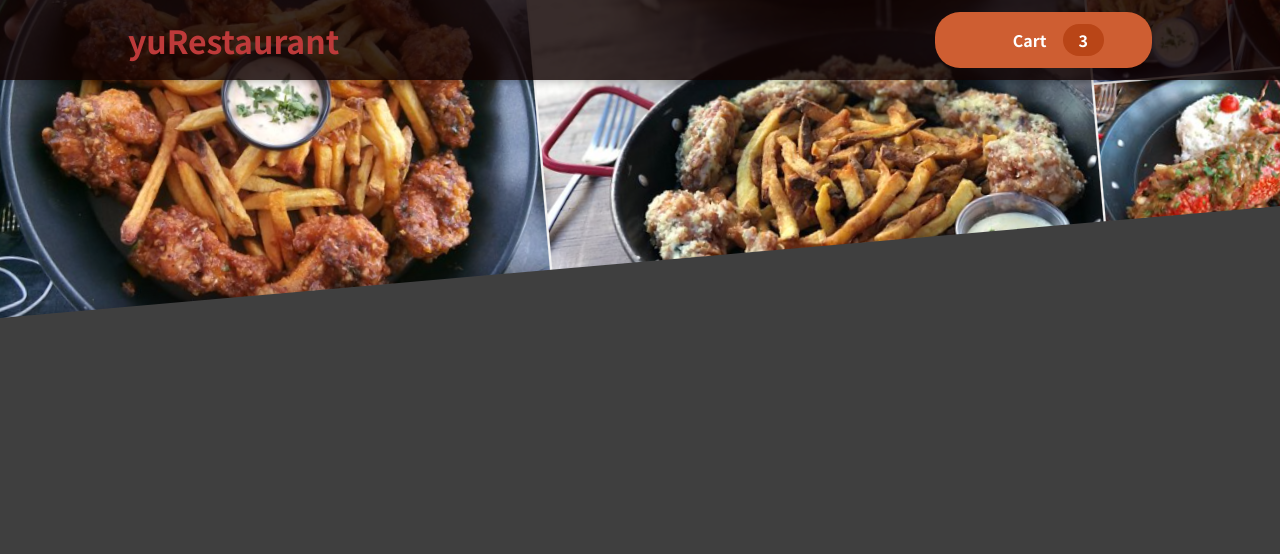
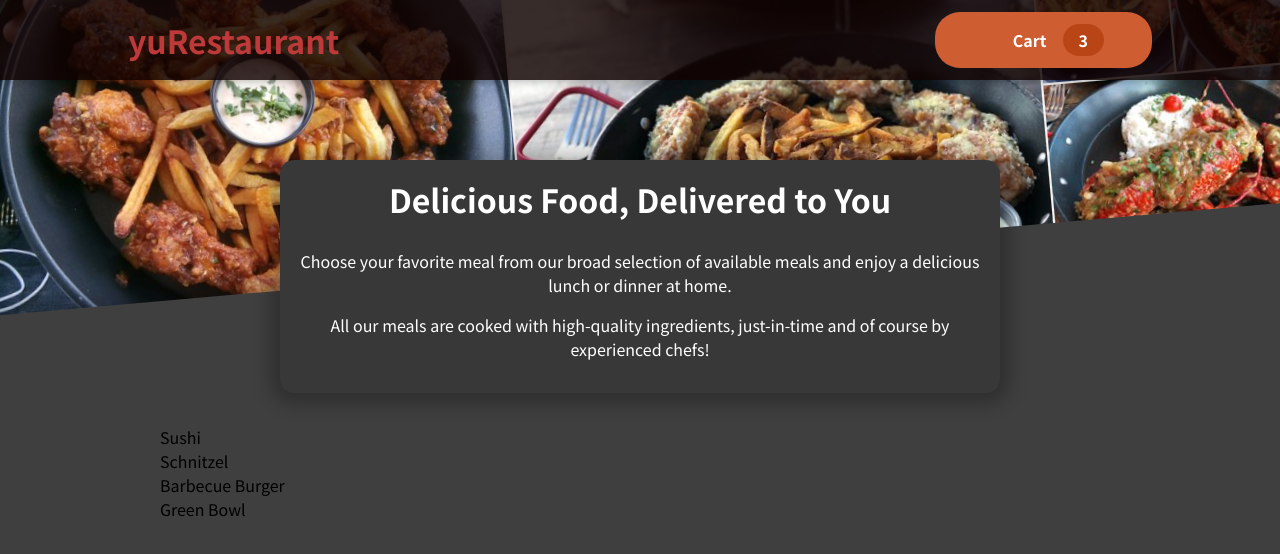
Before and after one commit to yurisokolovicz/yuRestaurant, a React (Create React App) app: page / in a window 1280 px wide. Shown: the top 554 px of the page. Built offline with nearby package versions, Linux system fonts and the light colour scheme; some icons are missing.

Commit message:
Adding a "Meals" Component

```diff
--- a/src/App.js
+++ b/src/App.js
@@ -1,10 +1,14 @@
 import { Fragment } from 'react';
 import Header from './components/Layout/Header';
+import Meals from './components/Meals/Meals';
 
 function App() {
     return (
         <Fragment>
             <Header />
+            <main>
+                <Meals />
+            </main>
         </Fragment>
     );
 }
--- a/src/components/Layout/Header.js
+++ b/src/components/Layout/Header.js
@@ -1,5 +1,5 @@
 import React, { Fragment } from 'react';
-import mealsImage from '../../assets/mealsb.png';
+import mealsImage from '../../assets/menu.png';
 import styles from './Header.module.css';
 import HeaderCartButton from './HeaderCartButton';
 
--- a/src/components/Layout/Header.module.css
+++ b/src/components/Layout/Header.module.css
@@ -22,7 +22,7 @@
 }
 
 .main-image img {
-    width: 110%;
+    width: 105%;
     height: 100%;
     object-fit: cover;
     transform: rotateZ(-5deg) translateY(-4rem) translateX(-1rem);
--- /dev/null
+++ b/src/components/Meals/AvailableMeals.js
@@ -0,0 +1,40 @@
+import styles from './AvailableMeals.module.css';
+
+const DUMMY_MEALS = [
+    {
+        id: 'm1',
+        name: 'Sushi',
+        description: 'Finest fish and veggies',
+        price: 22.99
+    },
+    {
+        id: 'm2',
+        name: 'Schnitzel',
+        description: 'A german specialty!',
+        price: 16.5
+    },
+    {
+        id: 'm3',
+        name: 'Barbecue Burger',
+        description: 'American, raw, meaty',
+        price: 12.99
+    },
+    {
+        id: 'm4',
+        name: 'Green Bowl',
+        description: 'Healthy...and green...',
+        price: 18.99
+    }
+];
+
+const AvailableMeals = () => {
+    const mealsList = DUMMY_MEALS.map(meal => <li>{meal.name}</li>);
+
+    return (
+        <section className={styles.meals}>
+            <ul>{mealsList}</ul>
+        </section>
+    );
+};
+
+export default AvailableMeals;
--- /dev/null
+++ b/src/components/Meals/AvailableMeals.module.css
@@ -0,0 +1,24 @@
+.meals {
+    max-width: 60rem;
+    width: 90%;
+    margin: 2rem auto;
+    animation: meals-appear 1s ease-out forwards;
+}
+
+.meals ul {
+    list-style: none;
+    margin: 0;
+    padding: 0;
+}
+
+@keyframes meals-appear {
+    from {
+        opacity: 0;
+        transform: translateY(3rem);
+    }
+
+    to {
+        opacity: 1;
+        transform: translateY(0);
+    }
+}
--- /dev/null
+++ b/src/components/Meals/Meals.js
@@ -0,0 +1,14 @@
+import { Fragment } from 'react';
+import MealsSummary from './MealsSummary';
+import AvailableMeals from './AvailableMeals';
+
+const Meals = () => {
+    return (
+        <Fragment>
+            <MealsSummary />
+            <AvailableMeals />
+        </Fragment>
+    );
+};
+
+export default Meals;
--- /dev/null
+++ b/src/components/Meals/MealsSummary.js
@@ -0,0 +1,13 @@
+import styles from './MealsSummary.module.css';
+
+const MealsSummary = () => {
+    return (
+        <section className={styles.summary}>
+            <h2>Delicious Food, Delivered to You</h2>
+            <p>Choose your favorite meal from our broad selection of available meals and enjoy a delicious lunch or dinner at home.</p>
+            <p>All our meals are cooked with high-quality ingredients, just-in-time and of course by experienced chefs!</p>
+        </section>
+    );
+};
+
+export default MealsSummary;
--- /dev/null
+++ b/src/components/Meals/MealsSummary.module.css
@@ -0,0 +1,18 @@
+.summary {
+    text-align: center;
+    max-width: 45rem;
+    width: 90%;
+    margin: auto;
+    margin-top: -10rem;
+    position: relative;
+    background-color: #383838;
+    color: white;
+    border-radius: 14px;
+    padding: 1rem;
+    box-shadow: 0 1px 18px 10px rgba(0, 0, 0, 0.25);
+}
+
+.summary h2 {
+    font-size: 2rem;
+    margin-top: 0;
+}
```
Also changed, not shown: src/assets/menu.png (renamed from src/assets/mealsb.png).
